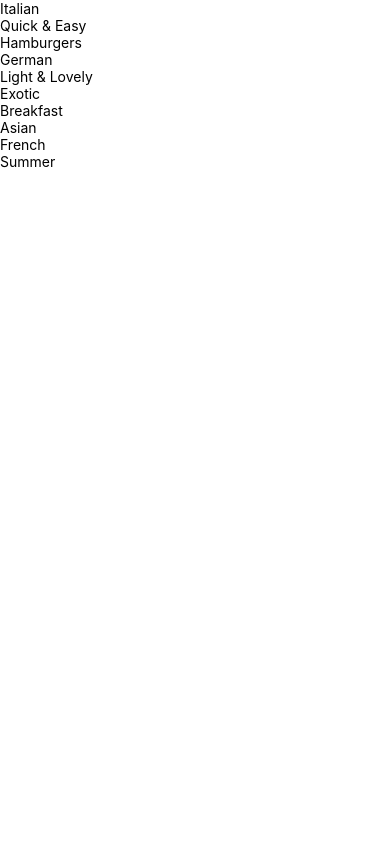
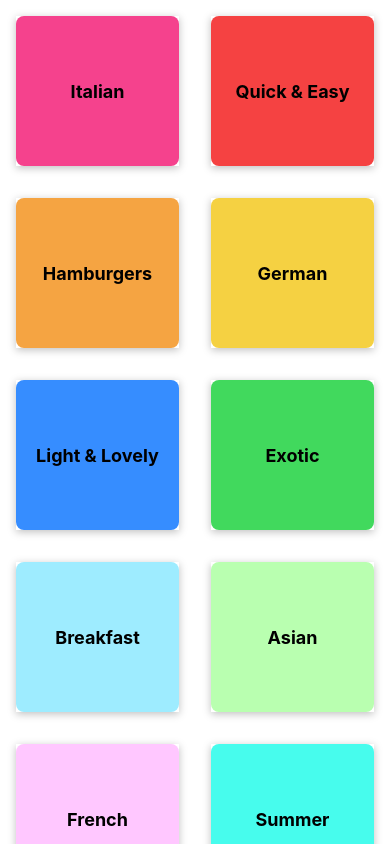
Before and after one commit to crislainesc/REACT_NATIVE_COURSE, a React Native app: screen / in a window 390 px wide. Built offline with nearby package versions, Linux system fonts and the light colour scheme.

Commit message:
feat: displaying items in a grid

```diff
--- a/App.js
+++ b/App.js
@@ -4,7 +4,12 @@ import { StyleSheet, Text, View } from 'react-native';
 import CategoriesScreen from './screens/CategoriesScreen';
 
 export default function App() {
-	return <CategoriesScreen />;
+	return (
+		<>
+			<StatusBar style='light' />
+			<CategoriesScreen />
+		</>
+	);
 }
 
 const styles = StyleSheet.create({
--- a/app.json
+++ b/app.json
@@ -5,6 +5,7 @@
     "version": "1.0.0",
     "orientation": "portrait",
     "icon": "./assets/icon.png",
+    "backgroundColor": "#24180f",
     "splash": {
       "image": "./assets/splash.png",
       "resizeMode": "contain",
--- a/components/CategoryGridTitle.js
+++ b/components/CategoryGridTitle.js
@@ -1,11 +1,16 @@
-import { View, Pressable, Text } from 'react-native';
+import { View, Pressable, Text, StyleSheet, Platform } from 'react-native';
 
 function CategoryGridTitle({ title, color }) {
 	return (
-		<View>
-			<Pressable>
-				<View>
-					<Text>{title}</Text>
+		<View style={styles.gridItem}>
+			<Pressable
+				android_ripple={{ color: '#ccc' }}
+				style={({ pressed }) => [
+					styles.button,
+					pressed ? styles.buttonPressed : null,
+				]}>
+				<View style={[styles.innerContainer, { backgroundColor: color }]}>
+					<Text style={styles.title}>{title}</Text>
 				</View>
 			</Pressable>
 		</View>
@@ -13,3 +18,40 @@ function CategoryGridTitle({ title, color }) {
 }
 
 export default CategoryGridTitle;
+
+const styles = StyleSheet.create({
+	gridItem: {
+		flex: 1,
+		margin: 16,
+		height: 150,
+		elevation: 4,
+		backgroundColor: 'white',
+		shadowColor: 'black',
+		shadowOpacity: 0.25,
+		shadowOffset: { width: 0, height: 2 },
+		shadowRadius: 8,
+		overflow: Platform.OS === 'android' ? 'hidden' : 'visible',
+		backgroundColor: 'transparent'
+	},
+
+	button: {
+		flex: 1,
+	},
+
+	buttonPressed: {
+		opacity: 0.5,
+	},
+
+	innerContainer: {
+		flex: 1,
+		padding: 16,
+		borderRadius: 8,
+		alignItems: 'center',
+		justifyContent: 'center',
+	},
+
+	title: {
+		fontWeight: 'bold',
+		fontSize: 18,
+	},
+});
--- a/screens/CategoriesScreen.js
+++ b/screens/CategoriesScreen.js
@@ -1,5 +1,5 @@
 import { FlatList, View } from 'react-native';
-import CategoryGridTitle from '../components/CategoryGridTItle';
+import CategoryGridTitle from '../components/CategoryGridTitle';
 
 import { CATEGORIES } from '../data/dummy_data';
 
@@ -13,6 +13,7 @@ function CategoriesScreen(props) {
 			data={CATEGORIES}
 			keyExtractor={(item) => item.id}
 			renderItem={renderCategoryItem}
+			numColumns={2}
 		/>
 	);
 }
```
